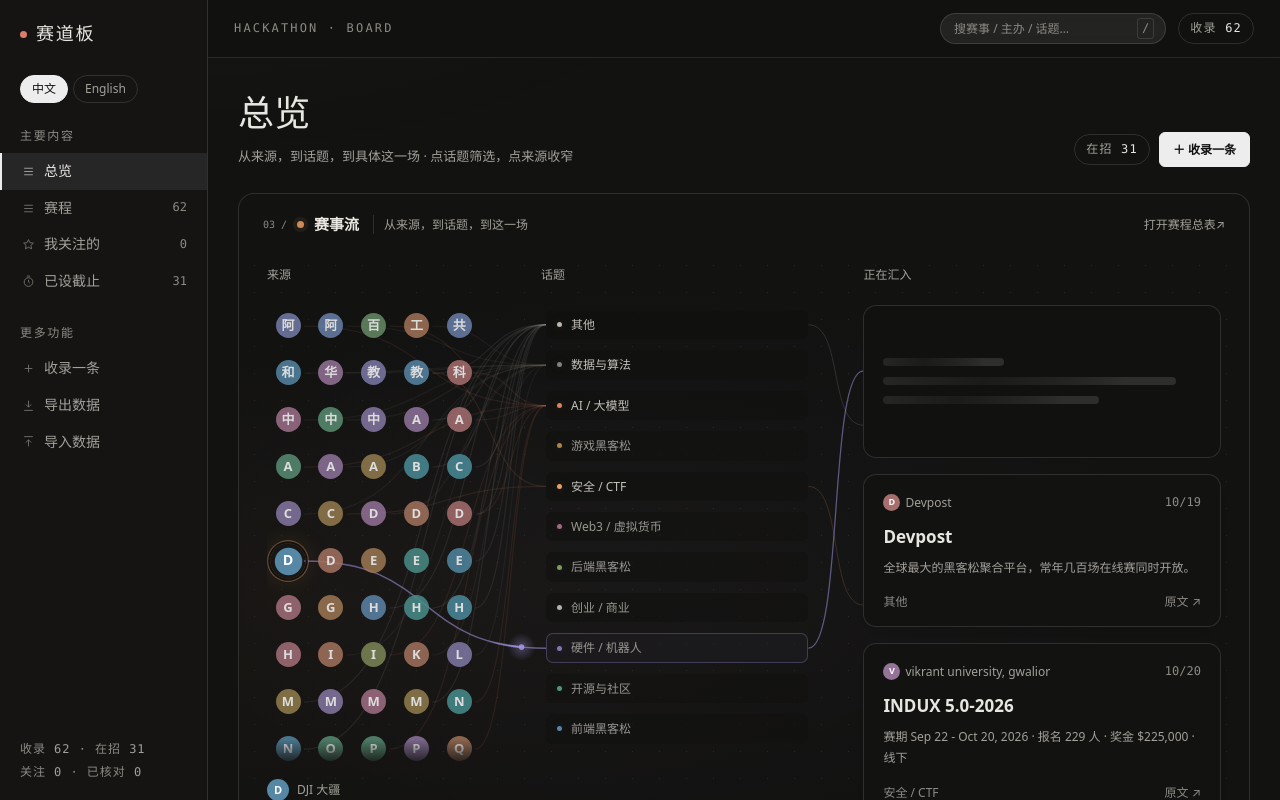
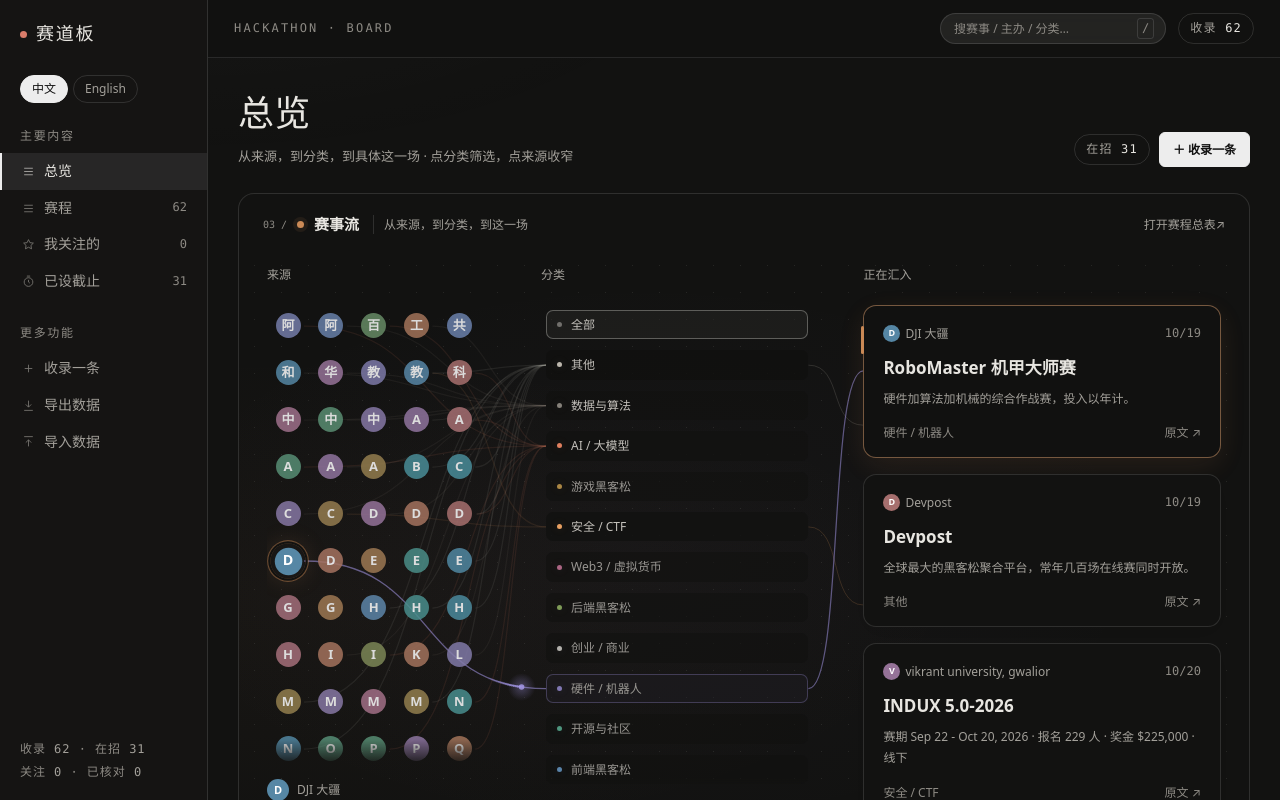
Before and after one commit to O789Real/hackathon-board, a React (Vite) app: page / in a window 1280 px wide. Shown: the top 800 px of the page. Built offline with nearby package versions, Linux system fonts and the light colour scheme.

Commit message:
feat(ui): 「话题」改名「分类」并加「全部」；卡片不再等粒子，直接显示完整内容

```diff
--- a/src/App.tsx
+++ b/src/App.tsx
@@ -195,7 +195,7 @@ export function App() {
             <input
               type="search"
               value={filters.q}
-              placeholder="搜赛事 / 主办 / 话题…"
+              placeholder="搜赛事 / 主办 / 分类…"
               aria-label="搜索"
               onChange={(e) => setFilters({ q: e.target.value })}
             />
@@ -311,7 +311,7 @@ function AddDialog({ onClose, onSubmit }: { onClose: () => void; onSubmit: (rec:
           </div>
           <div className="two">
             <div className="field">
-              <label htmlFor="f-cat">话题</label>
+              <label htmlFor="f-cat">分类</label>
               <select id="f-cat" value={cat} onChange={(e) => setCat(e.target.value)}>
                 {TOPICS.map((t) => (
                   <option key={t.k} value={t.k}>
--- a/src/components/Board/index.tsx
+++ b/src/components/Board/index.tsx
@@ -56,7 +56,7 @@ export function Board({ events, mine, setMine, filters, setFilters, onAdd }: Pro
 
       <div className="fbar">
         <div className="fgroup">
-          <span className="fl">话题</span>
+          <span className="fl">分类</span>
           <span style={{ display: "flex", gap: 5, flexWrap: "wrap" }}>
             <button className="chip" aria-pressed={filters.cat === "all"} onClick={() => setFilters({ cat: "all" })}>
               全部<em>{events.length}</em>
@@ -170,7 +170,7 @@ export function Board({ events, mine, setMine, filters, setFilters, onAdd }: Pro
                           <dd>{ev.h || "—"}</dd>
                         </div>
                         <div>
-                          <dt>话题</dt>
+                          <dt>分类</dt>
                           <dd>{labelOf(ev.c)}</dd>
                         </div>
                         <div>
@@ -278,7 +278,7 @@ export function Board({ events, mine, setMine, filters, setFilters, onAdd }: Pro
       {list.length === 0 ? (
         <div className="empty">
           <b>没有匹配的赛事</b>
-          <p>换个话题，或者点右上「收录」把你自己的比赛加进来。</p>
+          <p>换个分类，或者点右上「收录」把你自己的比赛加进来。</p>
         </div>
       ) : null}
 
--- a/src/components/NewsRiver/NewsRiverFlow.tsx
+++ b/src/components/NewsRiver/NewsRiverFlow.tsx
@@ -955,7 +955,7 @@ export function NewsRiverFlow({
           <span className="river-instrument">03 /</span>
           <span className="river-indicator" />
           <h2>赛事流</h2>
-          <span className="river-heading-note">从来源，到话题，到这一场</span>
+          <span className="river-heading-note">从来源，到分类，到这一场</span>
         </div>
         <a
           href="#board"
@@ -1050,21 +1050,21 @@ export function NewsRiverFlow({
         {/* 中栏：话题 (Topics) */}
         <div className="river-topics" data-expanded={topicsExpanded}>
           <div className="river-column-heading">
-            <span>话题</span>
+            <span>分类</span>
             <button
               className="river-mobile-toggle"
               aria-expanded={topicsExpanded}
               onClick={() => setTopicsExpanded(!topicsExpanded)}
             >
-              {topicsExpanded ? "收起话题" : "展开全部话题"}
+              {topicsExpanded ? "收起分类" : "展开全部分类"}
             </button>
           </div>
 
           {topicsExpanded && (
             <input
               type="search"
-              aria-label="查找话题"
-              placeholder="查找话题"
+              aria-label="查找分类"
+              placeholder="查找分类"
               value={topicQuery}
               onChange={(e) => setTopicQuery(e.target.value)}
               className="river-source-search"
@@ -1072,6 +1072,16 @@ export function NewsRiverFlow({
           )}
 
           <div className="river-topic-list">
+            <button
+              key="__all"
+              aria-pressed={!selectedTopic}
+              data-selected={!selectedTopic}
+              className="is-all"
+              onClick={() => setSelectedTopic(null)}
+            >
+              <i aria-hidden="true" />
+              <span>全部</span>
+            </button>
             {sortedTopics.map((topic) => {
               const cat =
                 TOPIC_CATEGORY_MAP[topic.slug] ??
@@ -1157,9 +1167,7 @@ export function NewsRiverFlow({
                 key={card.id}
                 data-river-card={card.id}
                 className={idx === 0 && !isFiltering ? "is-current" : ""}
-                data-revealed={
-                  isFiltering || forceReveal || (idx === 0 ? arrived : true)
-                }
+                data-revealed={true}
               >
                 {/* 骨架屏光效（粒子尚未到达前显示） */}
                 <span className="river-card-placeholder" aria-hidden="true">
--- a/src/components/Overview/index.tsx
+++ b/src/components/Overview/index.tsx
@@ -66,7 +66,7 @@ export function Overview({ mine, custom, onOpenBoard, onAdd }: Props) {
       <div className="pagehead">
         <div>
           <h1>总览</h1>
-          <p>从来源，到话题，到具体这一场 · 点话题筛选，点来源收窄</p>
+          <p>从来源，到分类，到具体这一场 · 点分类筛选，点来源收窄</p>
         </div>
         <div className="right">
           <span className="pill">
@@ -126,12 +126,12 @@ export function Overview({ mine, custom, onOpenBoard, onAdd }: Props) {
 
       <div className="strip">
         <span>
-          来源 <b>{new Set(events.map((e) => e.h)).size}</b> · 话题 <b>{new Set(events.map((e) => e.c)).size}</b> · 赛事{" "}
+          来源 <b>{new Set(events.map((e) => e.h)).size}</b> · 分类 <b>{new Set(events.map((e) => e.c)).size}</b> · 赛事{" "}
           <b>{events.length}</b>
         </span>
         <span className="r">
           <span>
-            话题 {TOPIC_LABEL.ai} 等 {new Set(events.map((e) => e.c)).size} 类 · 关注 {want} · 已核对 {checked}
+            分类 {TOPIC_LABEL.ai} 等 {new Set(events.map((e) => e.c)).size} 类 · 关注 {want} · 已核对 {checked}
           </span>
           <span>·</span>
           <span>Devpost 自动抓取，日期以官网为准</span>
--- a/src/styles/app.css
+++ b/src/styles/app.css
@@ -358,12 +358,24 @@ canvas.wires{display:block;position:absolute;inset:0;pointer-events:none;z-index
   opacity: 1;
 }
 
-/* 卡片内容默认是 blur(3px)，要等粒子抵达才揭晓 —— 首屏会整片发虚。
-   这里收到 0.6px：仍然是「正在聚焦」的观感，但文字一进来就读得清。
-   已揭晓的卡片保持完全清晰（下面这条优先级更高）。 */
+/* 卡片不再等粒子：data-revealed 恒为 true，这里保留兜底 */
 .news-river .river-cards .river-card-content{
-  filter: blur(0.6px);
+  filter: none;
 }
 .news-river .river-cards article[data-revealed="true"] .river-card-content{
   filter: none;
 }
+
+/* 分类列表最前面的「全部」：它不是话题，用中性色，也不参与休眠变暗 */
+.news-river .river-topic-list button.is-all{
+  --river-light: 200, 200, 195;
+  --river-night: 200, 200, 195;
+}
+.news-river .river-topic-list button.is-all i{
+  background: currentColor;
+  opacity: .5;
+}
+.news-river .river-topic-list button.is-all[data-selected="true"]{
+  filter: none;
+  opacity: 1;
+}
```
